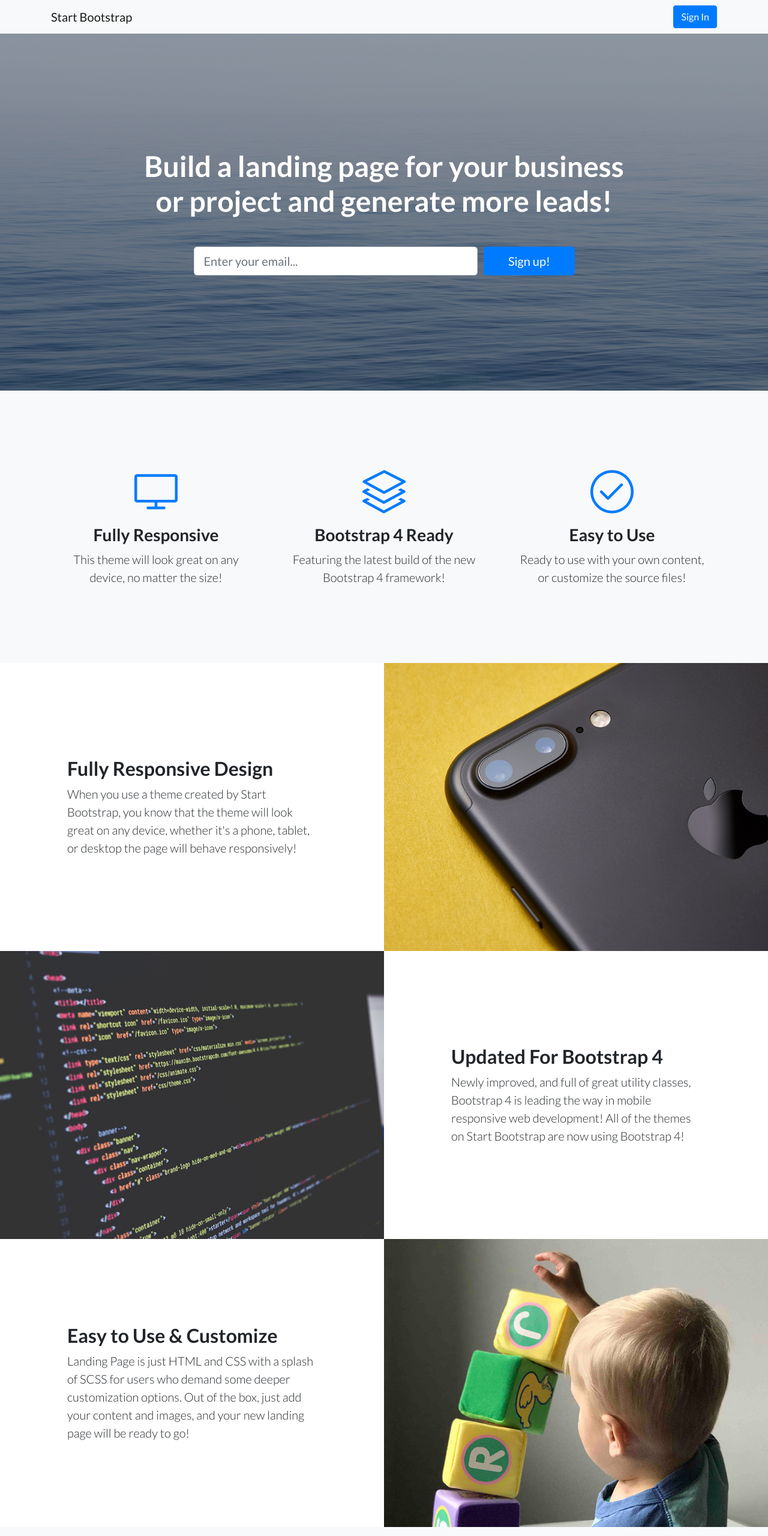
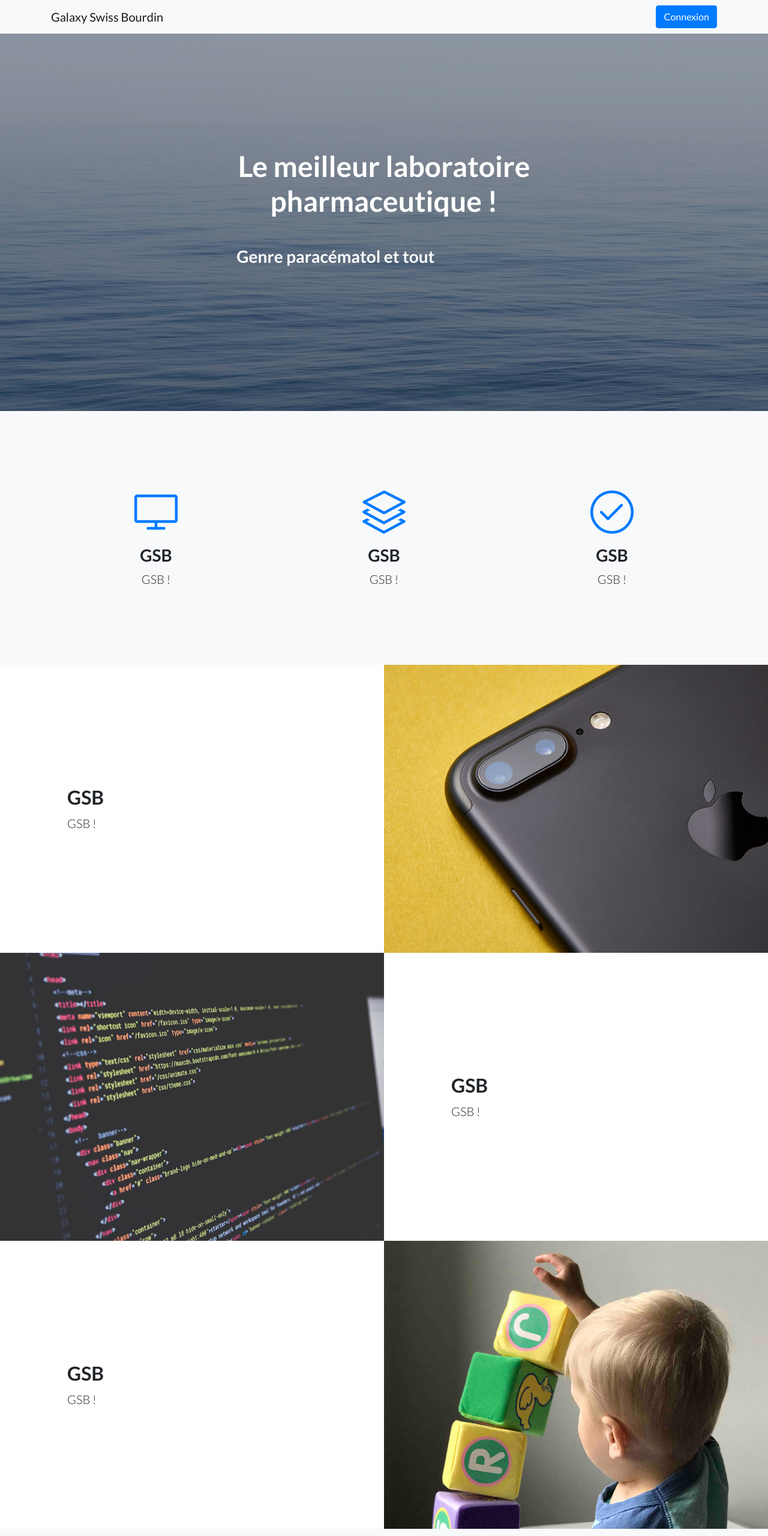
Before and after one commit to GalaxySwissBourdin/Web, a website: page index.html in a window 1280 px wide. Shown: the top 2560 px of the page at 60% size. Drawn offline with Linux system fonts and the light colour scheme.

Commit message:
Update index.html

```diff
--- a/index.html
+++ b/index.html
@@ -1,5 +1,5 @@
 <!DOCTYPE html>
-<html lang="en">
+<html lang="fr">
 
 <head>
 
@@ -8,7 +8,7 @@
   <meta name="description" content="">
   <meta name="author" content="">
 
-  <title>Landing Page - Start Bootstrap Theme</title>
+  <title>Galaxy Swiss Bourdin</title>
 
   <!-- Bootstrap core CSS -->
   <link href="vendor/bootstrap/css/bootstrap.min.css" rel="stylesheet">
@@ -28,8 +28,8 @@
   <!-- Navigation -->
   <nav class="navbar navbar-light bg-light static-top">
     <div class="container">
-      <a class="navbar-brand" href="#">Start Bootstrap</a>
-      <a class="btn btn-primary" href="#">Sign In</a>
+      <a class="navbar-brand" href="#">Galaxy Swiss Bourdin</a>
+      <a class="btn btn-primary" href="#">Connexion</a>
     </div>
   </nav>
 
@@ -39,16 +39,13 @@
     <div class="container">
       <div class="row">
         <div class="col-xl-9 mx-auto">
-          <h1 class="mb-5">Build a landing page for your business or project and generate more leads!</h1>
+          <h1 class="mb-5">Le meilleur laboratoire pharmaceutique !</h1>
         </div>
         <div class="col-md-10 col-lg-8 col-xl-7 mx-auto">
           <form>
             <div class="form-row">
               <div class="col-12 col-md-9 mb-2 mb-md-0">
-                <input type="email" class="form-control form-control-lg" placeholder="Enter your email...">
-              </div>
-              <div class="col-12 col-md-3">
-                <button type="submit" class="btn btn-block btn-lg btn-primary">Sign up!</button>
+                <h3 class="mb-5">Genre paracématol et tout</h3>
               </div>
             </div>
           </form>
@@ -66,8 +63,8 @@
             <div class="features-icons-icon d-flex">
               <i class="icon-screen-desktop m-auto text-primary"></i>
             </div>
-            <h3>Fully Responsive</h3>
-            <p class="lead mb-0">This theme will look great on any device, no matter the size!</p>
+            <h3>GSB</h3>
+            <p class="lead mb-0">GSB !</p>
           </div>
         </div>
         <div class="col-lg-4">
@@ -75,8 +72,8 @@
             <div class="features-icons-icon d-flex">
               <i class="icon-layers m-auto text-primary"></i>
             </div>
-            <h3>Bootstrap 4 Ready</h3>
-            <p class="lead mb-0">Featuring the latest build of the new Bootstrap 4 framework!</p>
+            <h3>GSB</h3>
+            <p class="lead mb-0">GSB !</p>
           </div>
         </div>
         <div class="col-lg-4">
@@ -84,8 +81,8 @@
             <div class="features-icons-icon d-flex">
               <i class="icon-check m-auto text-primary"></i>
             </div>
-            <h3>Easy to Use</h3>
-            <p class="lead mb-0">Ready to use with your own content, or customize the source files!</p>
+            <h3>GSB</h3>
+            <p class="lead mb-0">GSB !</p>
           </div>
         </div>
       </div>
@@ -99,22 +96,22 @@
 
         <div class="col-lg-6 order-lg-2 text-white showcase-img" style="background-image: url('img/bg-showcase-1.jpg');"></div>
         <div class="col-lg-6 order-lg-1 my-auto showcase-text">
-          <h2>Fully Responsive Design</h2>
-          <p class="lead mb-0">When you use a theme created by Start Bootstrap, you know that the theme will look great on any device, whether it's a phone, tablet, or desktop the page will behave responsively!</p>
+          <h2>GSB</h2>
+          <p class="lead mb-0">GSB !</p>
         </div>
       </div>
       <div class="row no-gutters">
         <div class="col-lg-6 text-white showcase-img" style="background-image: url('img/bg-showcase-2.jpg');"></div>
         <div class="col-lg-6 my-auto showcase-text">
-          <h2>Updated For Bootstrap 4</h2>
-          <p class="lead mb-0">Newly improved, and full of great utility classes, Bootstrap 4 is leading the way in mobile responsive web development! All of the themes on Start Bootstrap are now using Bootstrap 4!</p>
+          <h2>GSB</h2>
+          <p class="lead mb-0">GSB !</p>
         </div>
       </div>
       <div class="row no-gutters">
         <div class="col-lg-6 order-lg-2 text-white showcase-img" style="background-image: url('img/bg-showcase-3.jpg');"></div>
         <div class="col-lg-6 order-lg-1 my-auto showcase-text">
-          <h2>Easy to Use &amp; Customize</h2>
-          <p class="lead mb-0">Landing Page is just HTML and CSS with a splash of SCSS for users who demand some deeper customization options. Out of the box, just add your content and images, and your new landing page will be ready to go!</p>
+          <h2>GSB</h2>
+          <p class="lead mb-0">GSB !</p>
         </div>
       </div>
     </div>
@@ -123,27 +120,27 @@
   <!-- Testimonials -->
   <section class="testimonials text-center bg-light">
     <div class="container">
-      <h2 class="mb-5">What people are saying...</h2>
+      <h2 class="mb-5">Notre équipe de vainqueurs...</h2>
       <div class="row">
         <div class="col-lg-4">
           <div class="testimonial-item mx-auto mb-5 mb-lg-0">
-            <img class="img-fluid rounded-circle mb-3" src="img/testimonials-1.jpg" alt="">
-            <h5>Margaret E.</h5>
-            <p class="font-weight-light mb-0">"This is fantastic! Thanks so much guys!"</p>
+            <img class="img-fluid rounded-circle mb-3" src="img/john.jpg" alt="">
+            <h5>John</h5>
+            <p class="font-weight-light mb-0">"GSB c'est mortel"</p>
           </div>
         </div>
         <div class="col-lg-4">
           <div class="testimonial-item mx-auto mb-5 mb-lg-0">
-            <img class="img-fluid rounded-circle mb-3" src="img/testimonials-2.jpg" alt="">
-            <h5>Fred S.</h5>
-            <p class="font-weight-light mb-0">"Bootstrap is amazing. I've been using it to create lots of super nice landing pages."</p>
+            <img class="img-fluid rounded-circle mb-3" src="img/jc.jpg" alt="">
+            <h5>Jean-Christophe</h5>
+            <p class="font-weight-light mb-0">"GSB c'est super"</p>
           </div>
         </div>
         <div class="col-lg-4">
           <div class="testimonial-item mx-auto mb-5 mb-lg-0">
-            <img class="img-fluid rounded-circle mb-3" src="img/testimonials-3.jpg" alt="">
-            <h5>Sarah W.</h5>
-            <p class="font-weight-light mb-0">"Thanks so much for making these free resources available to us!"</p>
+            <img class="img-fluid rounded-circle mb-3" src="img/raph.jpg" alt="">
+            <h5>Raphael</h5>
+            <p class="font-weight-light mb-0">"wallah GSB c'est l'feu"</p>
           </div>
         </div>
       </div>
```
